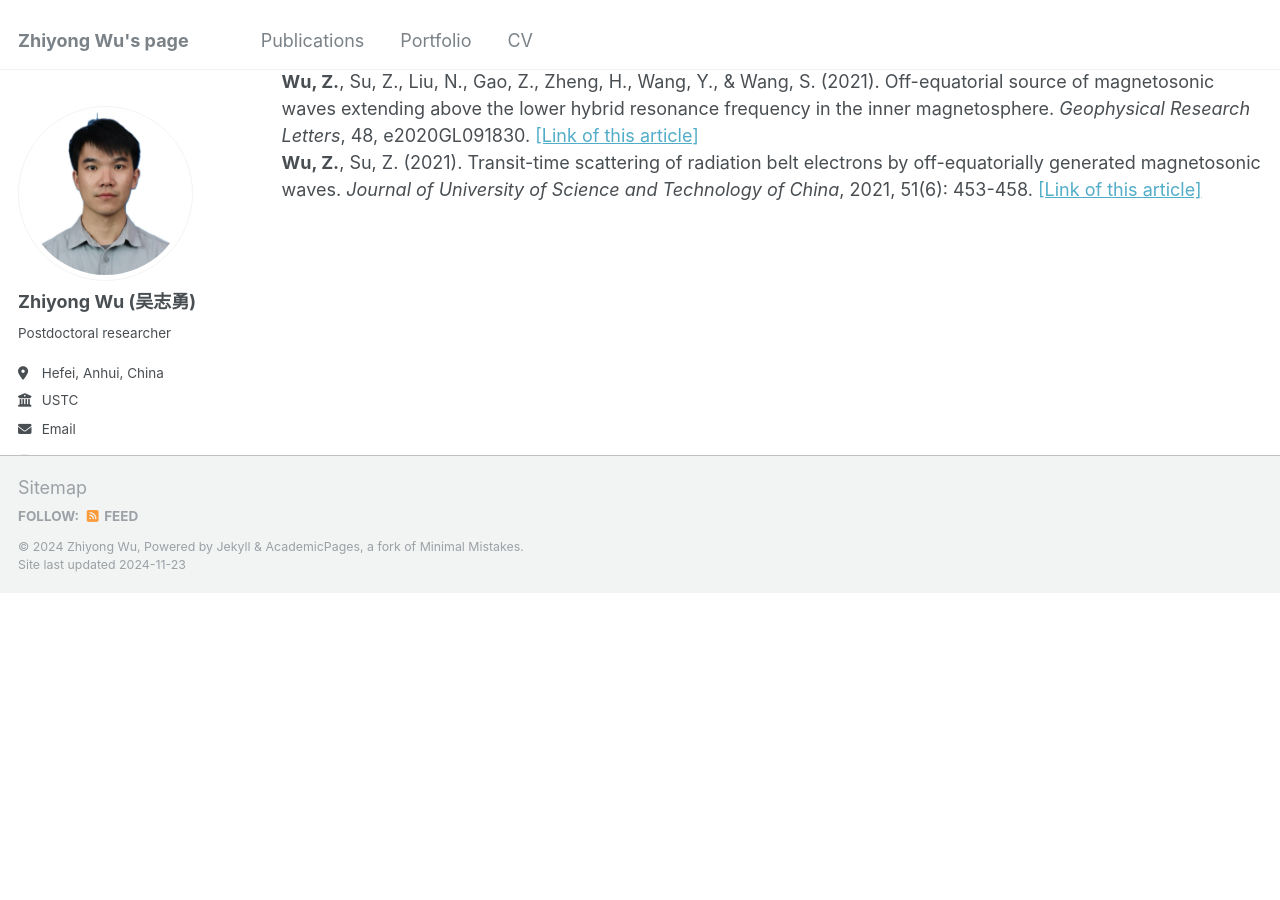
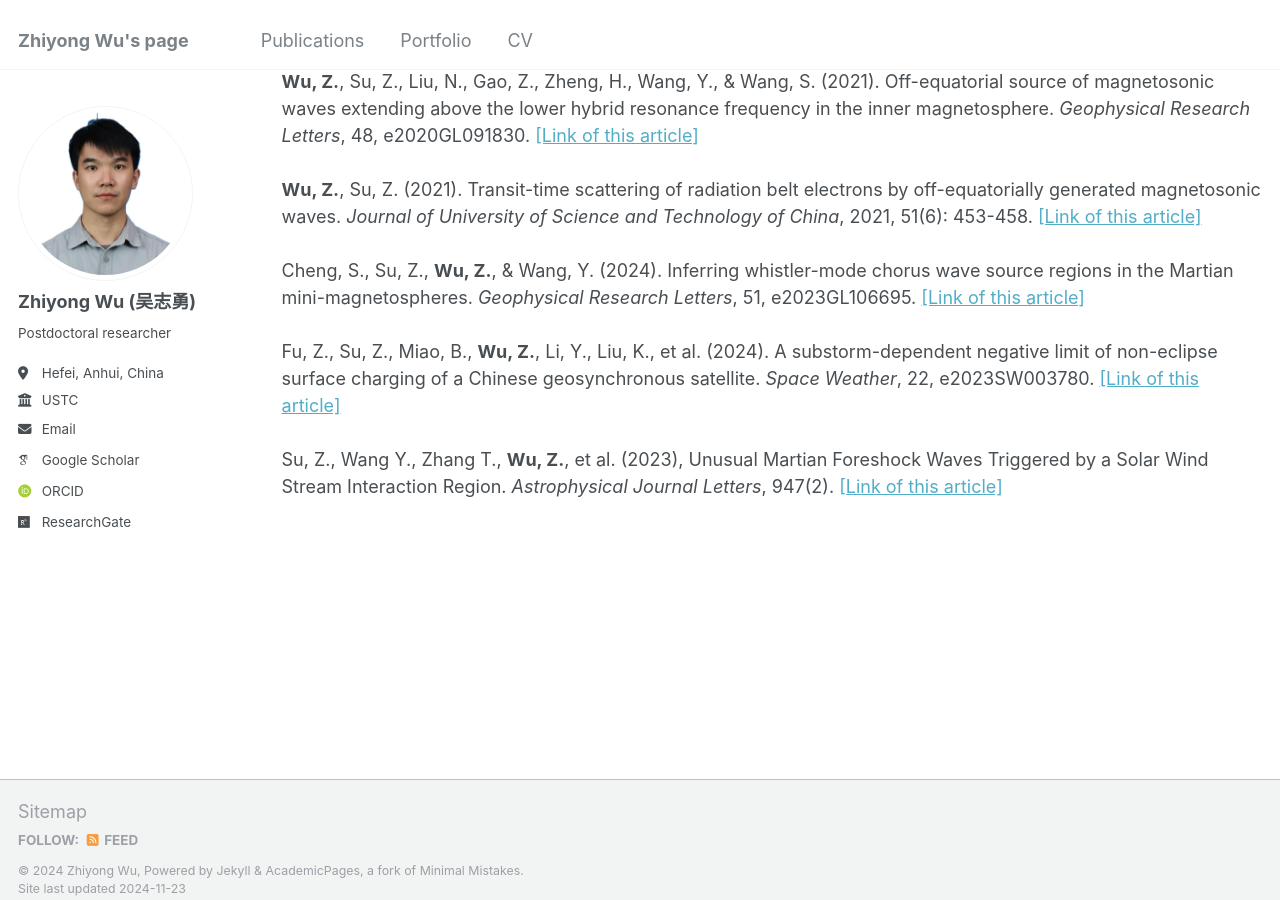
Before and after one commit to Z-Y-Wu/ZW-, a Jekyll site: the page built from _pages/publications.html, in a window 1280 px wide and 900 px high, scrolled down 553 px. Built offline with Jekyll 4.4.1, drawn with Linux system fonts in a browser that asks for light colours; some web fonts are replaced; before the commit the page ends 1146 px from its top, so only the background shows below that.

Commit message:
Update publications.html

```diff
--- a/_pages/publications.html
+++ b/_pages/publications.html
@@ -13,5 +13,8 @@ author_profile: true
 <strong>Wu, Z.</strong>, Su, Z., Zheng, H., & Wang, Y. (2023). Filtering of magnetosonic waves by mesoscale plasmaspheric density interfaces. <i>Geophysical Research Letters</i>, 50, e2023GL103590. <a href="https://doi.org/10.1029/2023GL103590">[Link of this article]</a><br><br>
 <strong>Wu, Z.</strong>, Su, Z., He, Z., Zheng, H., & Wang, Y. (2022). Magnetosonic waves above the lower hybrid frequency in cyclotron resonance with the Van Allen radiation belt electrons. <i>Geophysical Research Letters</i>, 49, e2022GL100971. <a href="https://doi.org/10.1029/2022GL100971">[Link of this article]</a><br><br>
 <strong>Wu, Z.</strong>, Su, Z., Goldstein, J., Liu, N., He, Z., Zheng, H., & Wang, Y. (2022). Nightside plasmaspheric plume-to-core migration of whistler-mode hiss waves. <i>Geophysical Research Letters</i>, 49, e2022GL100306. <a href="https://doi.org/10.1029/2022GL100306">[Link of this article]</a><br><br>
-<strong>Wu, Z.</strong>, Su, Z., Liu, N., Gao, Z., Zheng, H., Wang, Y., & Wang, S. (2021). Off-equatorial source of magnetosonic waves extending above the lower hybrid resonance frequency in the inner magnetosphere. <i>Geophysical Research Letters</i>, 48, e2020GL091830. <a href="https://doi.org/10.1029/2020GL091830">[Link of this article]</a><br>
-<strong>Wu, Z.</strong>, Su, Z. (2021). Transit-time scattering of radiation belt electrons by off-equatorially generated magnetosonic waves. <i>Journal of University of Science and Technology of China</i>, 2021, 51(6): 453-458. <a href="https://justc.ustc.edu.cn/article/doi/10.52396/JUST-2021-0123">[Link of this article]</a>
+<strong>Wu, Z.</strong>, Su, Z., Liu, N., Gao, Z., Zheng, H., Wang, Y., & Wang, S. (2021). Off-equatorial source of magnetosonic waves extending above the lower hybrid resonance frequency in the inner magnetosphere. <i>Geophysical Research Letters</i>, 48, e2020GL091830. <a href="https://doi.org/10.1029/2020GL091830">[Link of this article]</a><br><br>
+<strong>Wu, Z.</strong>, Su, Z. (2021). Transit-time scattering of radiation belt electrons by off-equatorially generated magnetosonic waves. <i>Journal of University of Science and Technology of China</i>, 2021, 51(6): 453-458. <a href="https://justc.ustc.edu.cn/article/doi/10.52396/JUST-2021-0123">[Link of this article]</a><br><br>
+Cheng, S., Su, Z., <strong>Wu, Z.</strong>, & Wang, Y. (2024). Inferring whistler-mode chorus wave source regions in the Martian mini-magnetospheres. <i>Geophysical Research Letters</i>, 51, e2023GL106695. <a href="https://doi.org/10.1029/2023GL106695">[Link of this article]</a><br><br>
+Fu, Z., Su, Z., Miao, B., <strong>Wu, Z.</strong>, Li, Y., Liu, K., et al. (2024). A substorm-dependent negative limit of non-eclipse surface charging of a Chinese geosynchronous satellite. <i>Space Weather</i>, 22, e2023SW003780. <a href="https://doi.org/10.1029/2023SW003780">[Link of this article]</a><br><br>
+Su, Z., Wang Y., Zhang T., <strong>Wu, Z.</strong>, et al. (2023), Unusual Martian Foreshock Waves Triggered by a Solar Wind Stream Interaction Region. <i>Astrophysical Journal Letters</i>, 947(2). <a href="https://doi.org/10.3847/2041-8213/accb9f">[Link of this article]</a><br><br>
```
